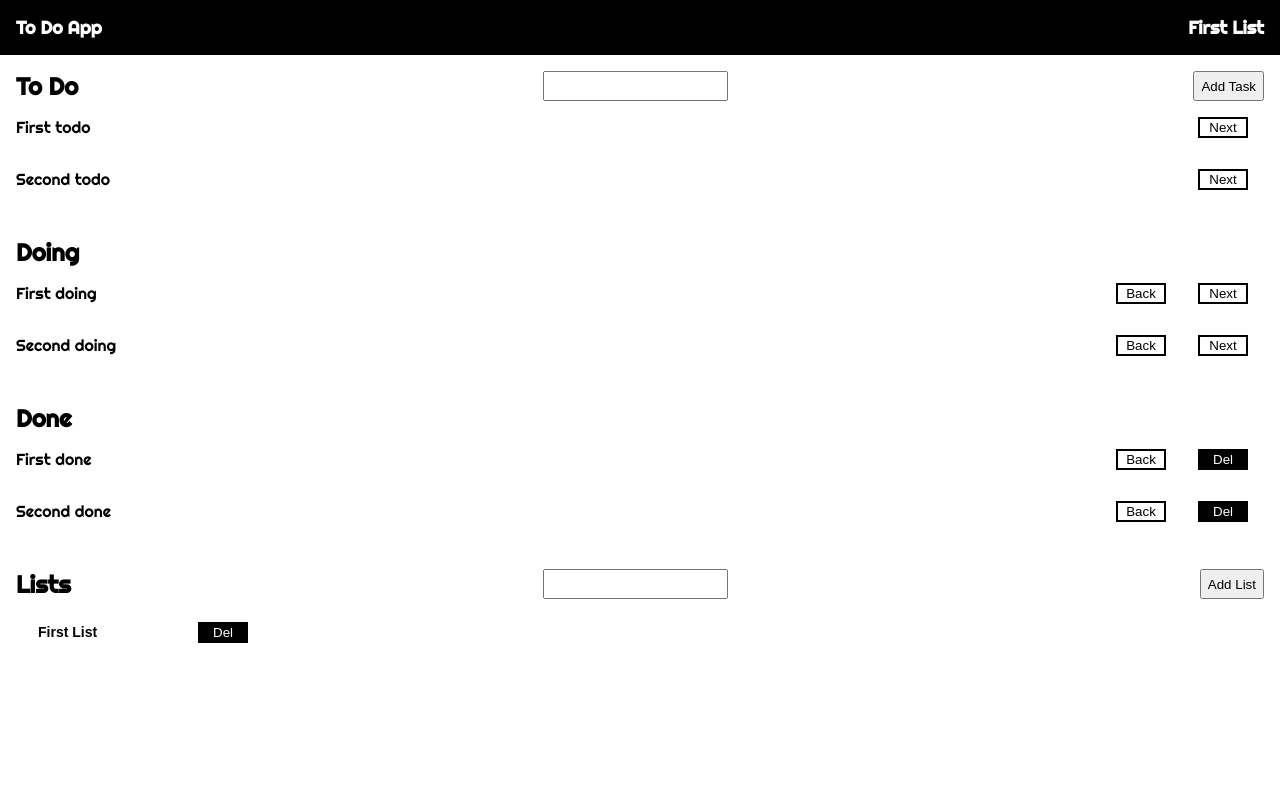
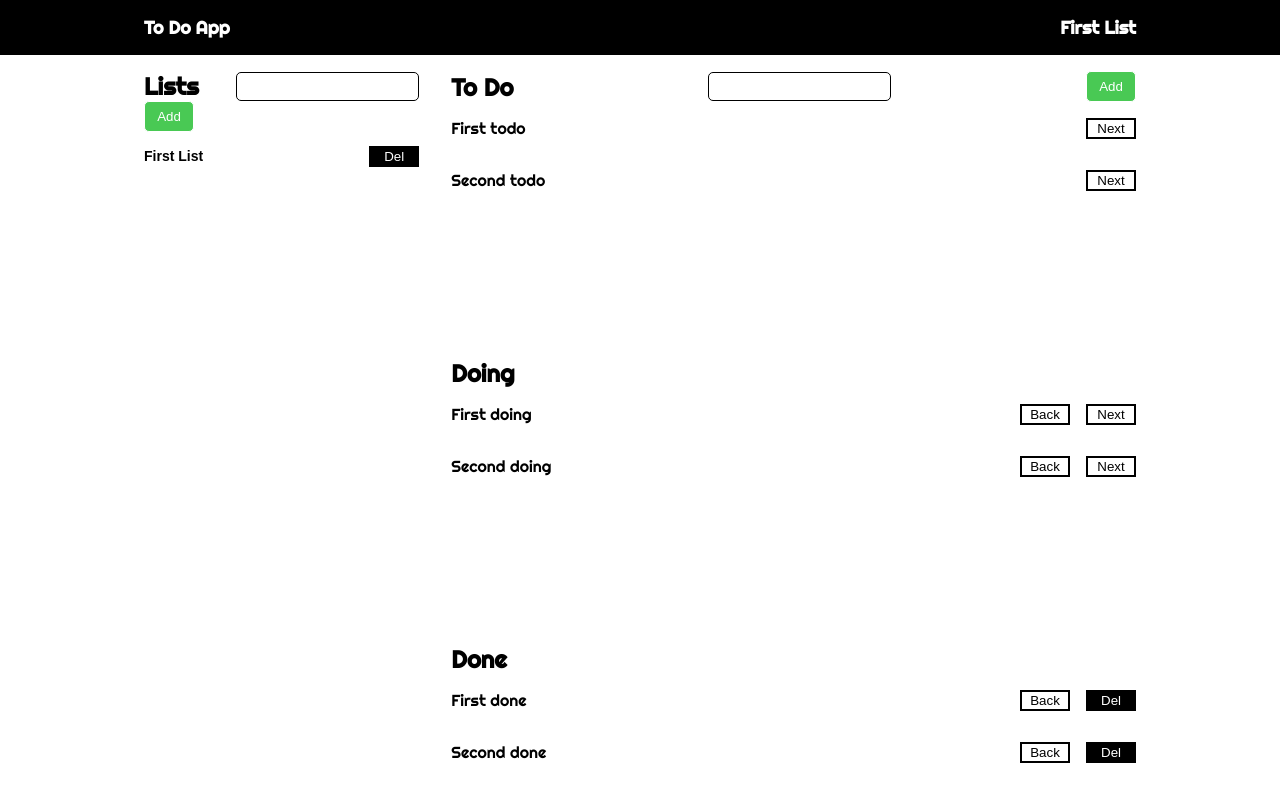
Before and after one commit to ikari-shirei/to-do-react, a React (Create React App) app: page / in a window 1280 px wide. Shown: the top 802 px of the page. Built offline with nearby package versions, Linux system fonts and the light colour scheme.

Commit message:
Add style

```diff
--- a/src/App.js
+++ b/src/App.js
@@ -154,6 +154,7 @@ function App() {
       <div>
         <Header list={selectedList.name} />
       </div>
+      <div className="bottom-body">
         <div className="main-content">
           <Main
             lists={lists}
@@ -167,7 +168,7 @@ function App() {
             doneBack={doneBack}
           />
         </div>
-      <div className="container">
+        <div className="all-lists-container container">
           <Lists
             updateSelectedList={updateSelectedList}
             lists={lists}
@@ -176,6 +177,7 @@ function App() {
           />
         </div>
       </div>
+    </div>
   )
 }
 
--- a/src/components/Lists.js
+++ b/src/components/Lists.js
@@ -52,11 +52,14 @@ function Lists({ updateSelectedList, lists, setLists, setSelectedList }) {
       <div className="button-container">
         <h1>Lists</h1>
         <input
+          className="todo-input"
           onChange={handleInput}
           onKeyPress={handleInputKeyPress}
           value={newListName}
         ></input>
-        <button onClick={addNewList}>Add List</button>
+        <button className="todo-button" onClick={addNewList}>
+          Add{' '}
+        </button>
       </div>
       <div className="lists-container">
         {lists.map((list) => {
--- a/src/components/Main.js
+++ b/src/components/Main.js
@@ -61,11 +61,14 @@ function Main({
         <div className="button-container">
           <h1>To Do</h1>
           <input
+            className="todo-input"
             onKeyPress={handleInputKeyPress}
             onChange={handleInput}
             value={newTaskName}
           />
-          <button onClick={addNewTask}>Add Task</button>
+          <button className="todo-button" onClick={addNewTask}>
+            Add
+          </button>
         </div>
         <div className="inside-container">
           {selectedList.todo.map((todo) => {
--- a/src/styles/button.scss
+++ b/src/styles/button.scss
@@ -4,8 +4,8 @@
   button {
     border: 2px solid $color1;
     width: 50px;
-    margin: auto 16px;
     cursor: pointer;
+    margin-left: 16px;
   }
 }
 
--- a/src/styles/index.scss
+++ b/src/styles/index.scss
@@ -32,10 +32,61 @@ code {
     height: 120px;
     overflow-x: hidden;
     overflow-y: scroll;
+    scroll-behavior: auto;
   }
 }
 
 .button-container {
   display: flex;
+  flex-wrap: wrap;
   justify-content: space-between;
+  align-items: center;
 }
+
+@media only screen and (min-width: 500px) {
+  body {
+    margin: 32px;
+  }
+}
+
+@media only screen and (min-width: 600px) {
+  body {
+    margin: 64px;
+  }
+}
+
+@media only screen and (min-width: 768px) {
+  body {
+    margin: 0;
+  }
+  .header {
+    padding: 0 128px;
+  }
+  .main-content {
+    padding: 0 128px;
+  }
+  .all-lists-container {
+    padding: 0 128px;
+  }
+}
+
+@media only screen and (min-width: 900px) {
+  .bottom-body {
+    display: grid;
+    justify-content: space-between;
+    grid-template-columns: 30% 70%;
+    padding: 0 128px;
+  }
+  .main-content {
+    grid-column: 2;
+    padding: 0;
+  }
+  .all-lists-container {
+    grid-column: 1;
+    grid-row: 1;
+    padding: 0;
+  }
+  .inside-container {
+    height: 240px !important;
+  }
+}
--- a/src/styles/lists.scss
+++ b/src/styles/lists.scss
@@ -1,14 +1,14 @@
 .lists-container {
   display: flex;
   flex-direction: column;
-  justify-content: flex-start;
-  align-items: flex-start;
+  justify-content: space-between;
+  align-items: space-between;
   overflow-x: hidden;
-  margin: 16px;
 }
 
 .list-item {
-  margin: 8px 0;
+  margin: 16px 0;
+  padding: 0;
   font-size: 14px;
   font-weight: bold;
   text-align: left;
--- a/src/styles/main.scss
+++ b/src/styles/main.scss
@@ -0,0 +1,17 @@
+@import './index.scss';
+
+.todo-input {
+  height: 25px;
+  border: 1px solid $color1;
+  border-radius: 5px;
+}
+
+.todo-button {
+  background-color: rgb(73, 201, 84);
+  width: 50px;
+  border: 1px solid $color2;
+  border-radius: 5px;
+  color: $color2;
+  height: 31px !important;
+  cursor: pointer;
+}
```
Lines whose indentation alone changed are shown as unchanged.
